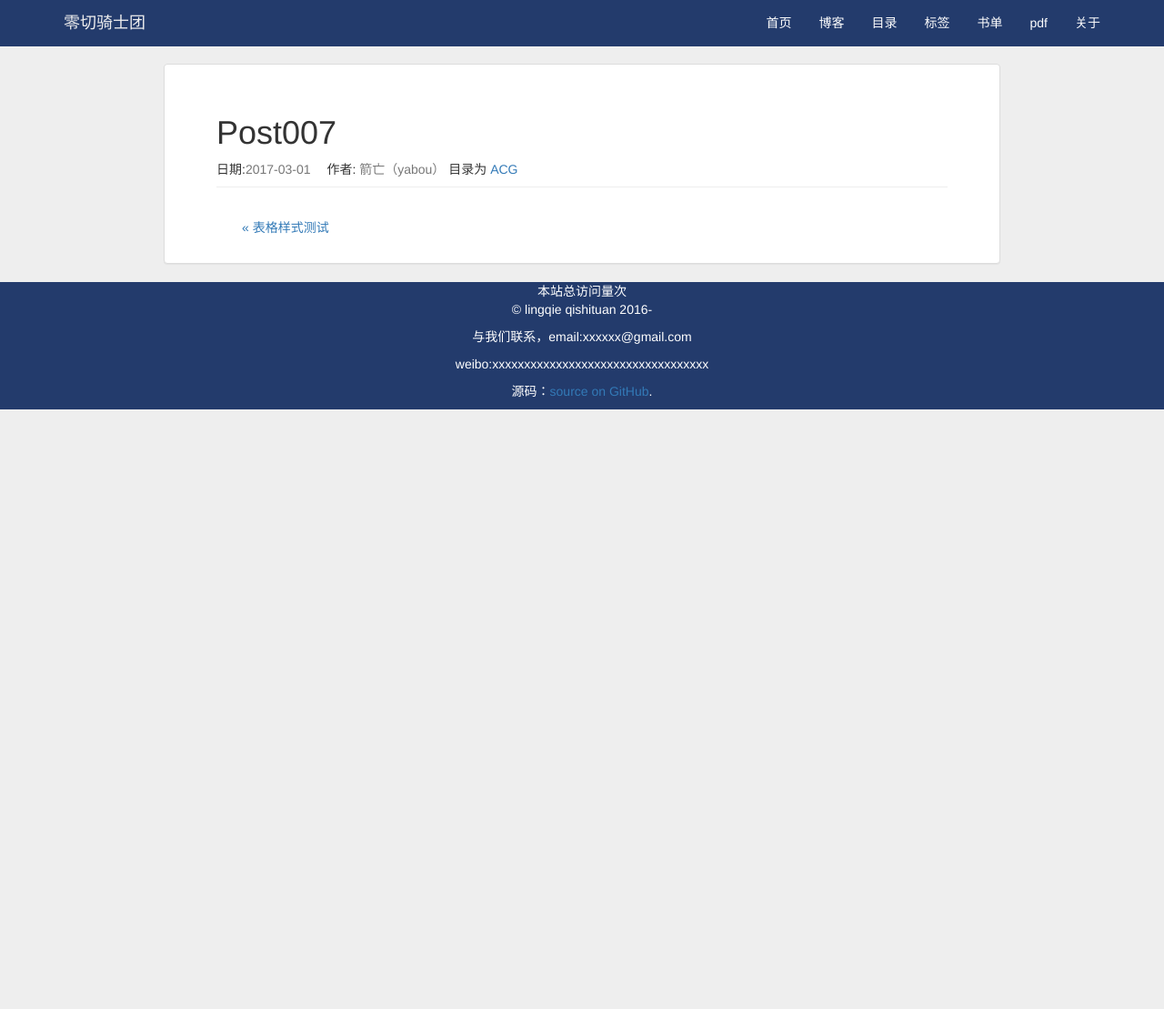
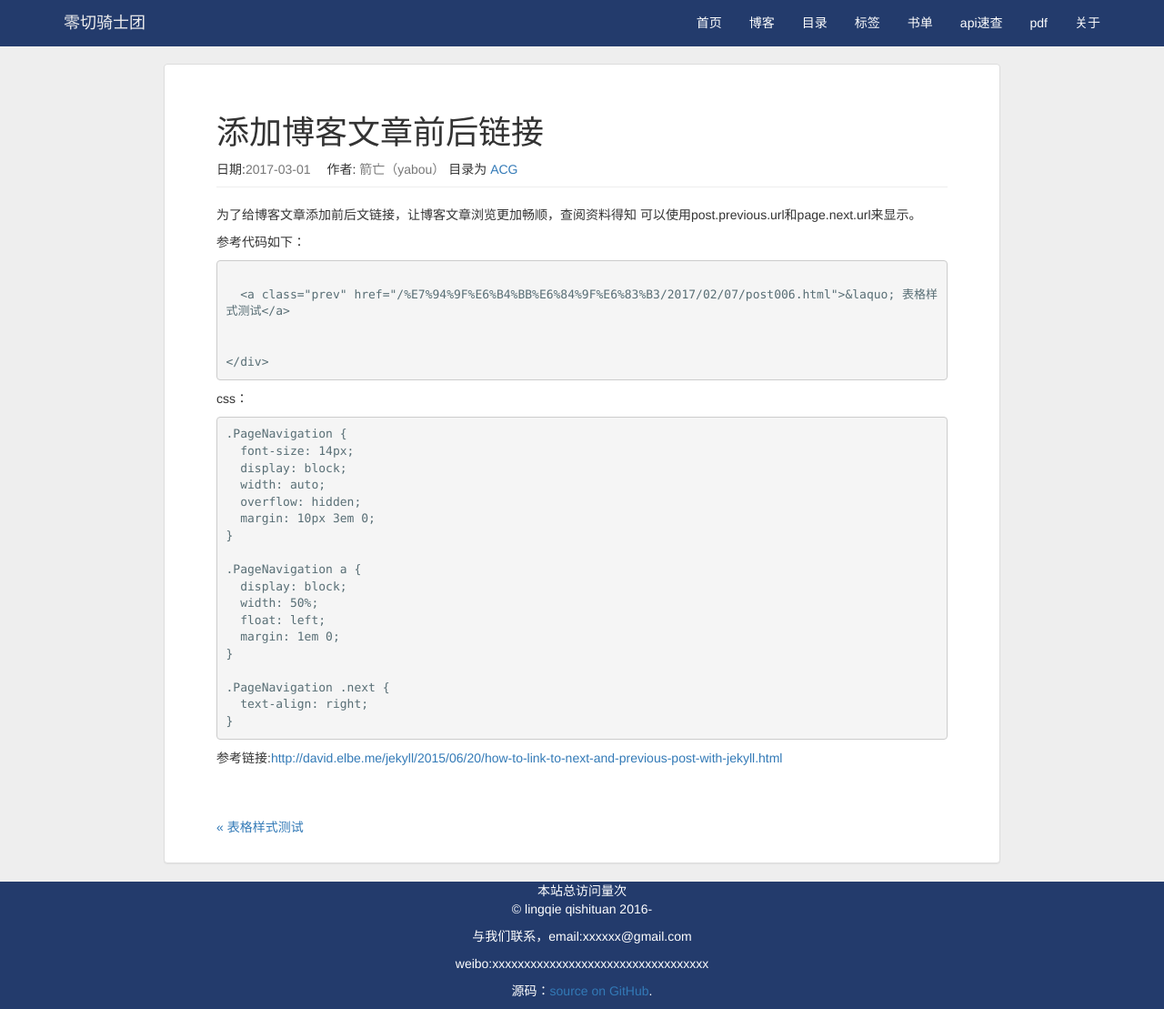
Before and after one commit to lingqie/lingqie.github.io, a Jekyll site: the page built from _posts/2017-03-01-post007.md, in a window 1280 px wide and 1109 px high. Shown: the whole window at 91% size. Built offline with Jekyll 4.4.1, drawn with Linux system fonts in a browser that asks for light colours; comment, search, counter and statistics services are not loaded.

Commit message:
update new thing

```diff
--- a/_includes/header.html
+++ b/_includes/header.html
@@ -16,6 +16,7 @@
             <li><a href="{{site.baseurl}}/categories/">目录</a></li>
             <li><a href="{{site.baseurl}}/tags/">标签</a></li>
             <li><a href="{{site.baseurl}}/books/">书单</a></li>
+              <li><a href="{{site.baseurl}}/api/">api速查</a></li>
             <li><a href="{{site.baseurl}}/pdf/">pdf</a></li>
             <li><a href="{{site.baseurl}}/about/">关于</a></li>
           </ul>
--- a/_posts/2017-03-01-post007.md
+++ b/_posts/2017-03-01-post007.md
@@ -1,8 +1,46 @@
 ---
 layout: post
-title:
+title: 添加博客文章前后链接
 date: 2017-03-01
 categories: ACG
 tags:
 
 ---
+
+为了给博客文章添加前后文链接，让博客文章浏览更加畅顺，查阅资料得知
+可以使用post.previous.url和page.next.url来显示。
+
+参考代码如下：
+~~~
+{% if page.previous.url %}
+  <a class="prev" href="{{page.previous.url}}">&laquo; {{page.previous.title}}</a>
+{% endif %}
+{% if page.next.url %}
+  <a class="next" href="{{page.next.url}}">{{page.next.title}} &raquo;</a>
+{% endif %}
+</div>
+~~~
+
+css：
+~~~
+.PageNavigation {
+  font-size: 14px;
+  display: block;
+  width: auto;
+  overflow: hidden;
+  margin: 10px 3em 0;
+}
+
+.PageNavigation a {
+  display: block;
+  width: 50%;
+  float: left;
+  margin: 1em 0;
+}
+
+.PageNavigation .next {
+  text-align: right;
+}
+~~~
+
+参考链接:[http://david.elbe.me/jekyll/2015/06/20/how-to-link-to-next-and-previous-post-with-jekyll.html](http://david.elbe.me/jekyll/2015/06/20/how-to-link-to-next-and-previous-post-with-jekyll.html)
--- a/css/blog.css
+++ b/css/blog.css
@@ -28,7 +28,7 @@ td, th {
   display: block;
   width: auto;
   overflow: hidden;
-  margin: 10px 5em 0;
+  margin: 10px 3em 0;
 }
 
 .PageNavigation a {
@@ -49,8 +49,9 @@ td, th {
 }
 
 .post-content{
-  margin-left: 5em;
-  margin-right: 5em;
+  margin-left: 3em;
+  margin-right: 3em;
+  margin-bottom: 3em;
 }
 
 thead {
```
Also changed, not shown: api/index.md (added, +11 -0 lines), images/markdownsheet.png (added).
